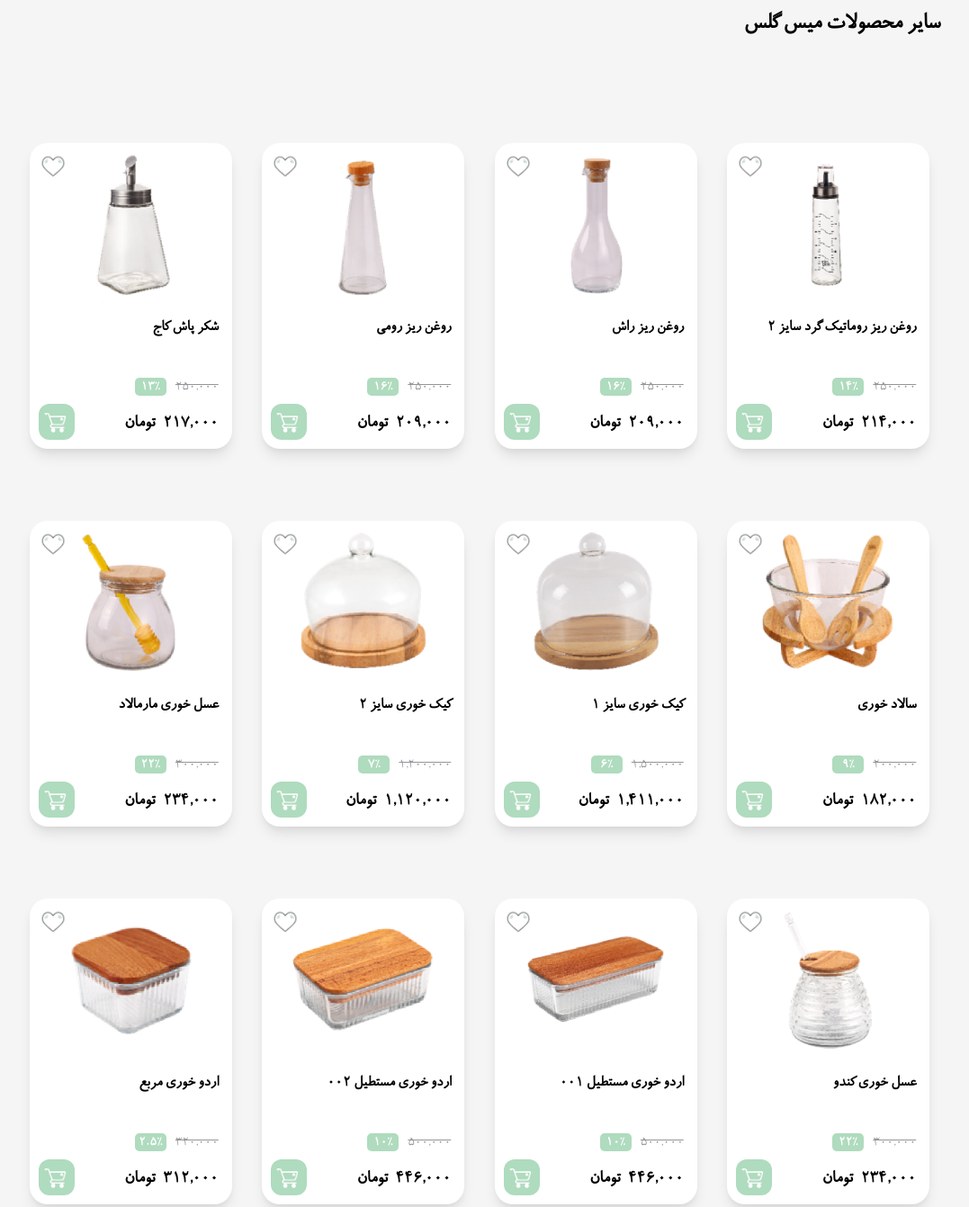
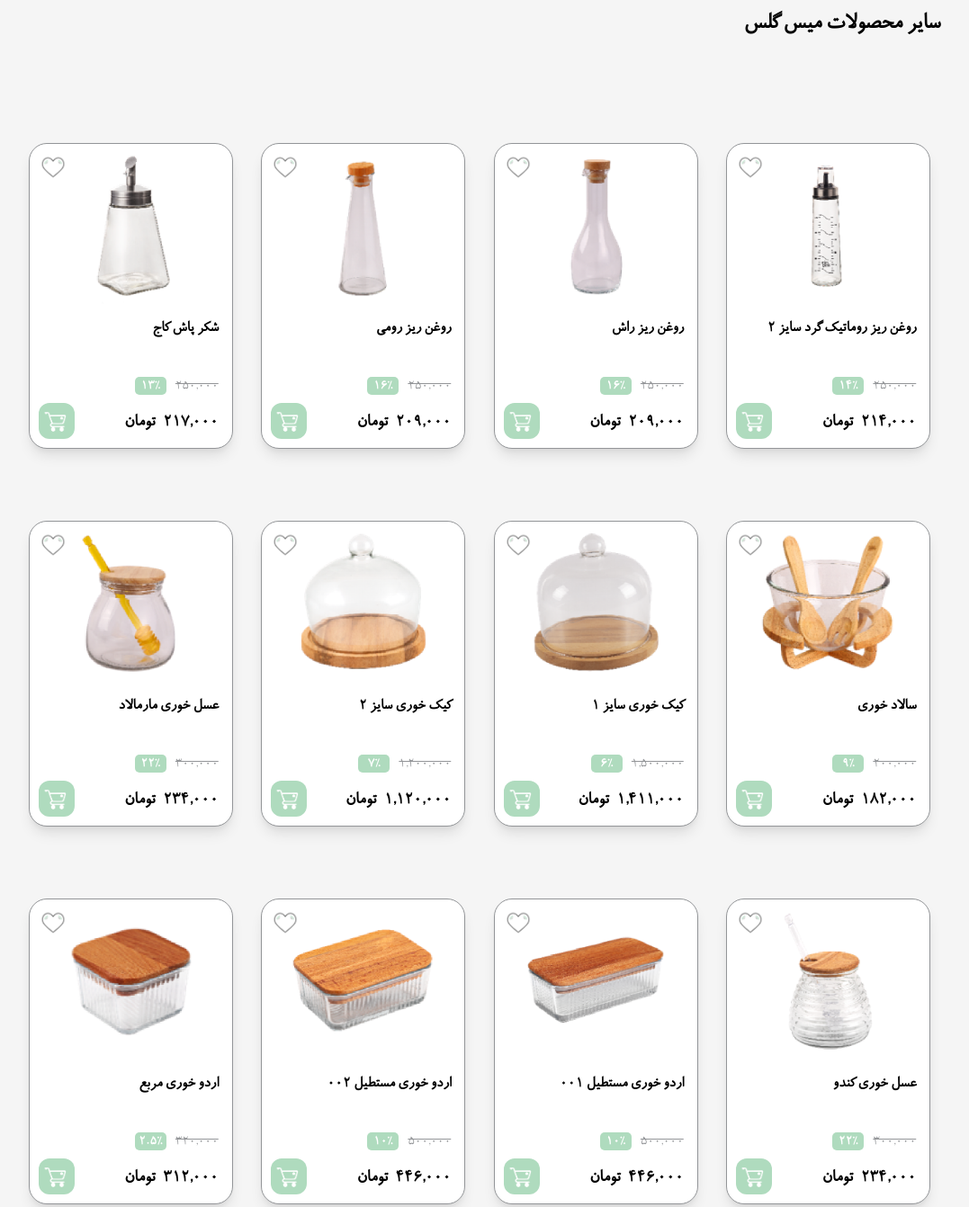
Before and after one commit to alirezaseifousadati/missglass, a plain HTML site: page index.html in a window 1280 px wide. Shown: the part 4459-5801 px from the top of the page at 90% size, without its empty margins (107-1184 px from the left). Drawn offline with Linux system fonts and the light colour scheme.

Commit message:
Update index.html

```diff
--- a/index.html
+++ b/index.html
@@ -658,7 +658,7 @@
 
                 <div class="home-products-container">
 
-                    <div class="product-card-two no-border two-to-one">
+                    <div class="product-card-two two-to-one">
                         <div class="product-card-two-image">
                             <img src="images/products/Picture13.png" alt="">
                         </div>
@@ -679,7 +679,7 @@
                         </div>
                     </div>
 
-                    <div class="product-card-two no-border two-to-one">
+                    <div class="product-card-two two-to-one">
                         <div class="product-card-two-image">
                             <img src="images/products/Picture14.png" alt="">
                         </div>
@@ -700,7 +700,7 @@
                         </div>
                     </div>
 
-                    <div class="product-card-two no-border two-to-one">
+                    <div class="product-card-two two-to-one">
                         <div class="product-card-two-image">
                             <img src="images/products/Picture15.png" alt="">
                         </div>
@@ -722,7 +722,7 @@
                     </div>
 
 
-                    <div class="product-card-two no-border two-to-one">
+                    <div class="product-card-two two-to-one">
                         <div class="product-card-two-image">
                             <img src="images/products/Picture16.png" alt="">
                         </div>
@@ -743,7 +743,7 @@
                         </div>
                     </div>
 
-                    <div class="product-card-two no-border two-to-one">
+                    <div class="product-card-two two-to-one">
                         <div class="product-card-two-image">
                             <img src="images/products/Picture17.png" alt="">
                         </div>
@@ -764,7 +764,7 @@
                         </div>
                     </div>
 
-                    <div class="product-card-two no-border two-to-one">
+                    <div class="product-card-two two-to-one">
                         <div class="product-card-two-image">
                             <img src="images/products/Picture18.png" alt="">
                         </div>
@@ -785,7 +785,7 @@
                         </div>
                     </div>
 
-                    <div class="product-card-two no-border two-to-one">
+                    <div class="product-card-two two-to-one">
                         <div class="product-card-two-image">
                             <img src="images/products/Picture19.png" alt="">
                         </div>
@@ -807,7 +807,7 @@
                     </div>
 
 
-                    <div class="product-card-two no-border two-to-one">
+                    <div class="product-card-two two-to-one">
                         <div class="product-card-two-image">
                             <img src="images/products/Picture20.png" alt="">
                         </div>
@@ -829,7 +829,7 @@
                     </div>
 
 
-                    <div class="product-card-two no-border two-to-one">
+                    <div class="product-card-two two-to-one">
                         <div class="product-card-two-image">
                             <img src="images/products/Picture21.png" alt="">
                         </div>
@@ -850,7 +850,7 @@
                         </div>
                     </div>
 
-                    <div class="product-card-two no-border two-to-one">
+                    <div class="product-card-two two-to-one">
                         <div class="product-card-two-image">
                             <img src="images/products/Picture22.png" alt="">
                         </div>
@@ -871,7 +871,7 @@
                         </div>
                     </div>
 
-                    <div class="product-card-two no-border two-to-one">
+                    <div class="product-card-two two-to-one">
                         <div class="product-card-two-image">
                             <img src="images/products/Picture23.png" alt="">
                         </div>
@@ -892,7 +892,7 @@
                         </div>
                     </div>
 
-                    <div class="product-card-two no-border two-to-one">
+                    <div class="product-card-two two-to-one">
                         <div class="product-card-two-image">
                             <img src="images/products/Picture24.png" alt="">
                         </div>
```
